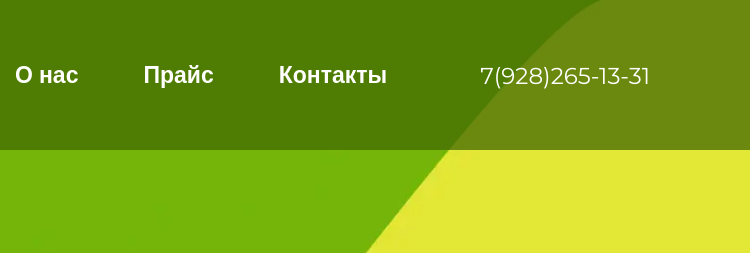
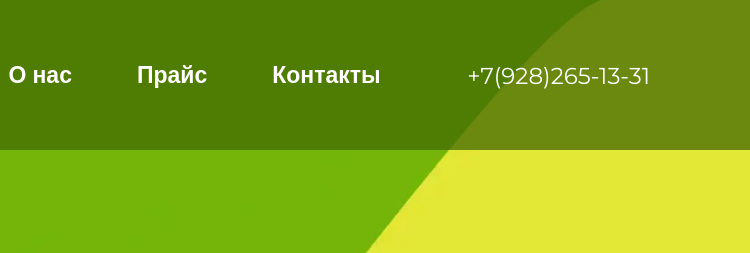
Before and after one commit to zbestmobile/zbestmobile.github.io, a plain HTML site: page index.html in a window 1280 px wide. Shown: the top 253 px of the page, 530-1280 px from the left. Drawn offline with Linux system fonts and the light colour scheme; files whose address does not match are found by name.

Commit message:
Update index.html
-cr

```diff
--- a/index.html
+++ b/index.html
@@ -38,7 +38,7 @@
                 </ul>
             </nav>
             <div class="header__link-tel">
-                <a class="header__link-tel-number link__tel" href="tel:+79282651331">7(928)265-13-31</a>
+                <a class="header__link-tel-number link__tel" href="tel:+79282651331">+7(928)265-13-31</a>
                 <a class="link__tel-icon" href="tel:+79282651331"><svg xmlns="http://www.w3.org/2000/svg" viewBox="0 0 24 24">
                     <path fill="#000000" d="M12.04 2C6.58 2 2.13 6.45 2.13 11.91C2.13 13.66 2.59 15.36 3.45 16.86L2.05 22L7.3 20.62C8.75 21.41 10.38 21.83 12.04 21.83C17.5 21.83 21.95 17.38 21.95 11.92C21.95 9.27 20.92 6.78 19.05 4.91C17.18 3.03 14.69 2 12.04 2M12.05 3.67C14.25 3.67 16.31 4.53 17.87 6.09C19.42 7.65 20.28 9.72 20.28 11.92C20.28 16.46 16.58 20.15 12.04 20.15C10.56 20.15 9.11 19.76 7.85 19L7.55 18.83L4.43 19.65L5.26 16.61L5.06 16.29C4.24 15 3.8 13.47 3.8 11.91C3.81 7.37 7.5 3.67 12.05 3.67M8.53 7.33C8.37 7.33 8.1 7.39 7.87 7.64C7.65 7.89 7 8.5 7 9.71C7 10.93 7.89 12.1 8 12.27C8.14 12.44 9.76 14.94 12.25 16C12.84 16.27 13.3 16.42 13.66 16.53C14.25 16.72 14.79 16.69 15.22 16.63C15.7 16.56 16.68 16.03 16.89 15.45C17.1 14.87 17.1 14.38 17.04 14.27C16.97 14.17 16.81 14.11 16.56 14C16.31 13.86 15.09 13.26 14.87 13.18C14.64 13.1 14.5 13.06 14.31 13.3C14.15 13.55 13.67 14.11 13.53 14.27C13.38 14.44 13.24 14.46 13 14.34C12.74 14.21 11.94 13.95 11 13.11C10.26 12.45 9.77 11.64 9.62 11.39C9.5 11.15 9.61 11 9.73 10.89C9.84 10.78 10 10.6 10.1 10.45C10.23 10.31 10.27 10.2 10.35 10.04C10.43 9.87 10.39 9.73 10.33 9.61C10.27 9.5 9.77 8.26 9.56 7.77C9.36 7.29 9.16 7.35 9 7.34C8.86 7.34 8.7 7.33 8.53 7.33Z" />
                     </svg></a>
```
